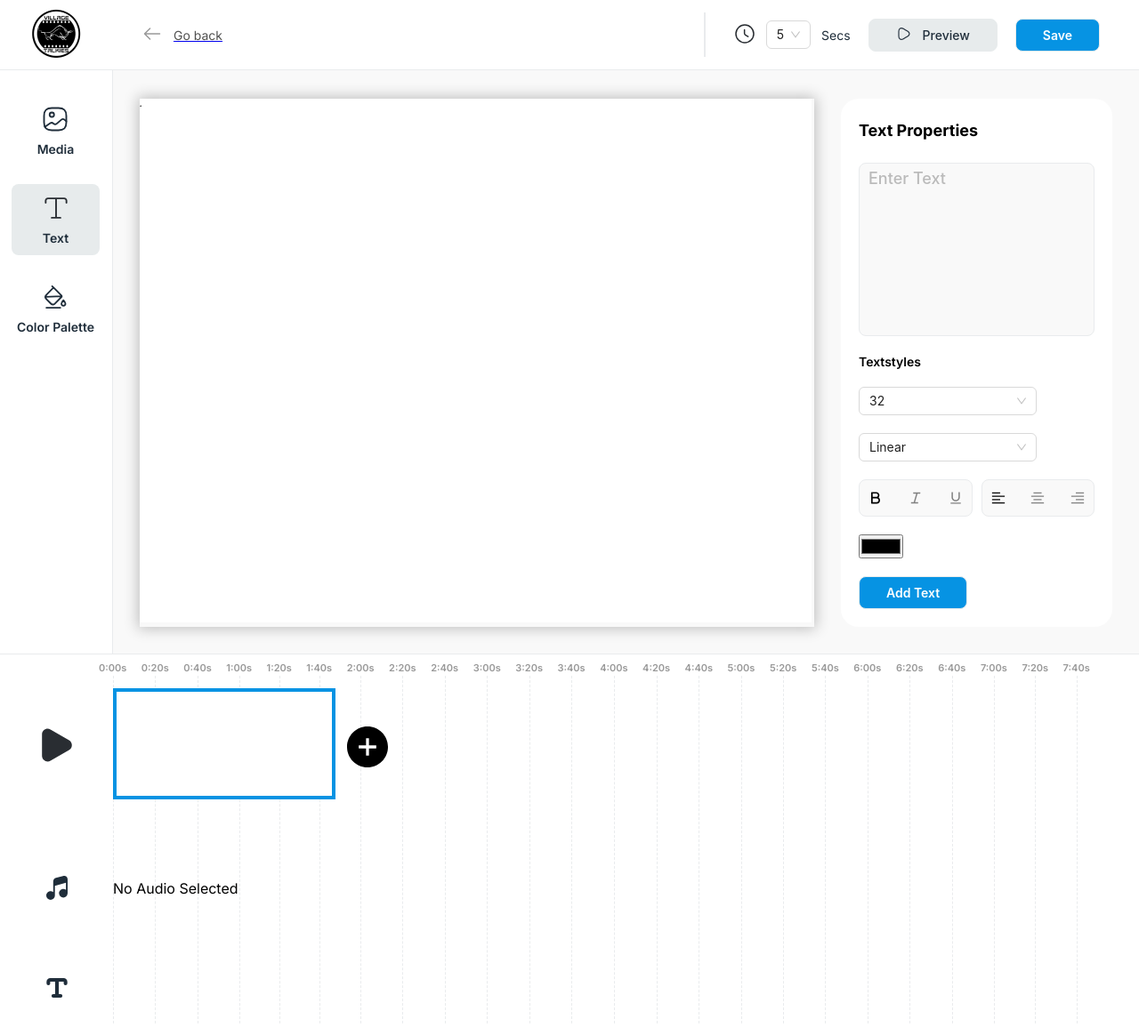
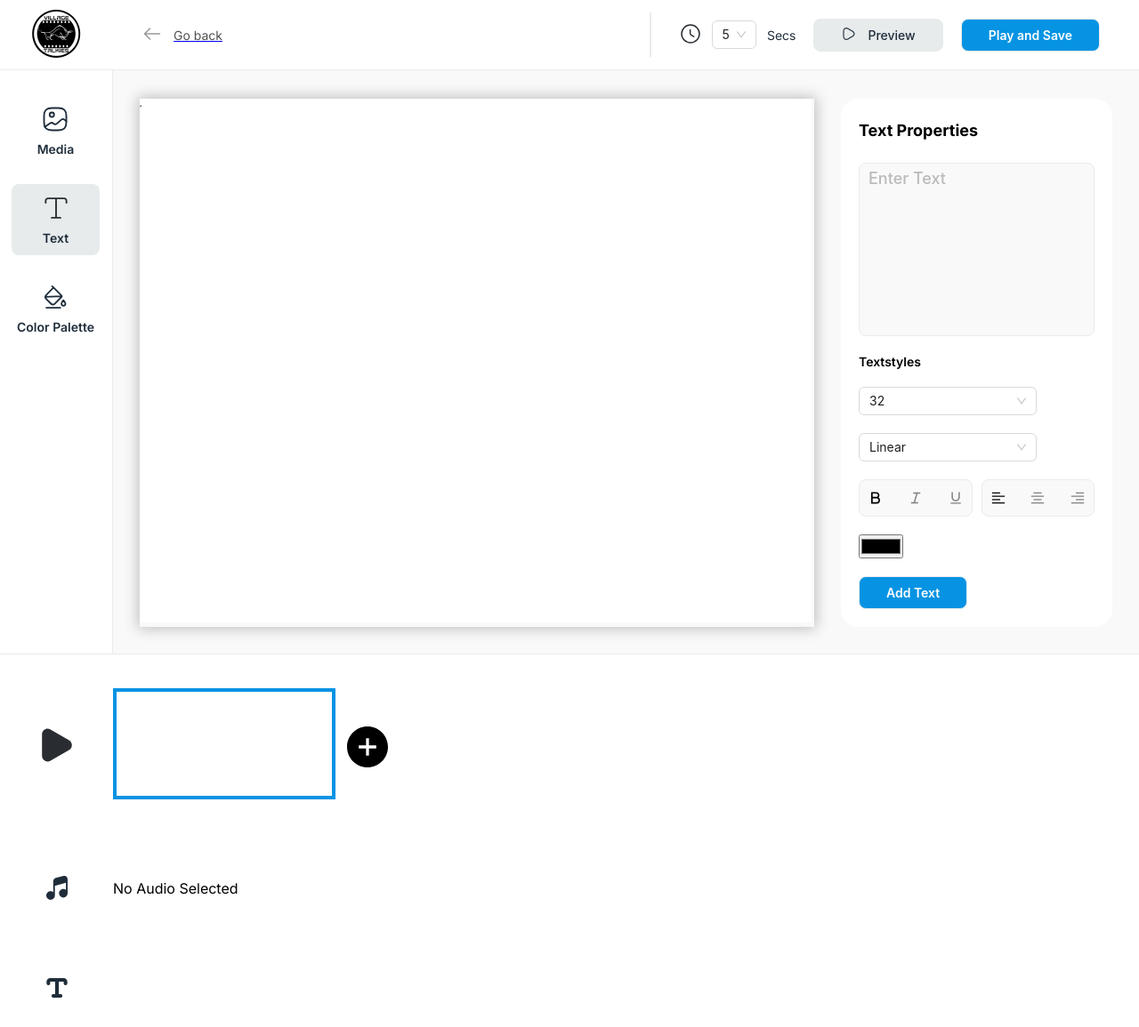
Before and after one commit to anchal-simform/vt-video-creator, a React (Create React App) app: page /editor in a window 1280 px wide. Shown: the whole page at 89% size. Built offline with nearby package versions, Linux system fonts and the light colour scheme.

Commit message:
remove the time bars and update save button text to play and save

```diff
--- a/src/components/Header/Header.jsx
+++ b/src/components/Header/Header.jsx
@@ -197,7 +197,7 @@ function Header() {
             onClick={handleSave}
             type="primary"
           >
-            Save
+            Play and Save
           </Button>
         </div>
       </div>
--- a/src/components/Timeline/Timeline.jsx
+++ b/src/components/Timeline/Timeline.jsx
@@ -216,7 +216,7 @@ function Timeline() {
         <TextBold />
       </div>
       <div className="timeline__mid">
-        <div className="timeline__mid__grid">
+        {/* <div className="timeline__mid__grid">
           <div>0:00s</div>
           <div>0:20s</div>
           <div>0:40s</div>
@@ -241,14 +241,14 @@ function Timeline() {
           <div>7:00s</div>
           <div>7:20s</div>
           <div>7:40s</div>
-        </div>
+        </div> */}
         <div className="timeline__mid__images">
           {slides?.map((slide, i) => (
             <div
               key={i}
               onClick={() => handleSlideClick(slide, i)}
               className={`timeline_slide_preview_item ${
-                currentSlideIndex === i ? 'active' : ''
+                currentSlideIndex === i ? 'active' : 'not_active'
               } `}
               style={{
                 backgroundColor: slide.backgroundColor
--- a/src/components/Timeline/Timeline.scss
+++ b/src/components/Timeline/Timeline.scss
@@ -104,6 +104,10 @@
     .active{
       border: 4px solid #0693E3;
     }
+    .not_active {
+      border: 2px solid #666c91;
+
+    }
   }
   .timeline_slide_preview_item:hover {
     border: 4px solid #0693E3;
```
Also changed, not shown: src/store/useNavItem.jsx (deleted).
